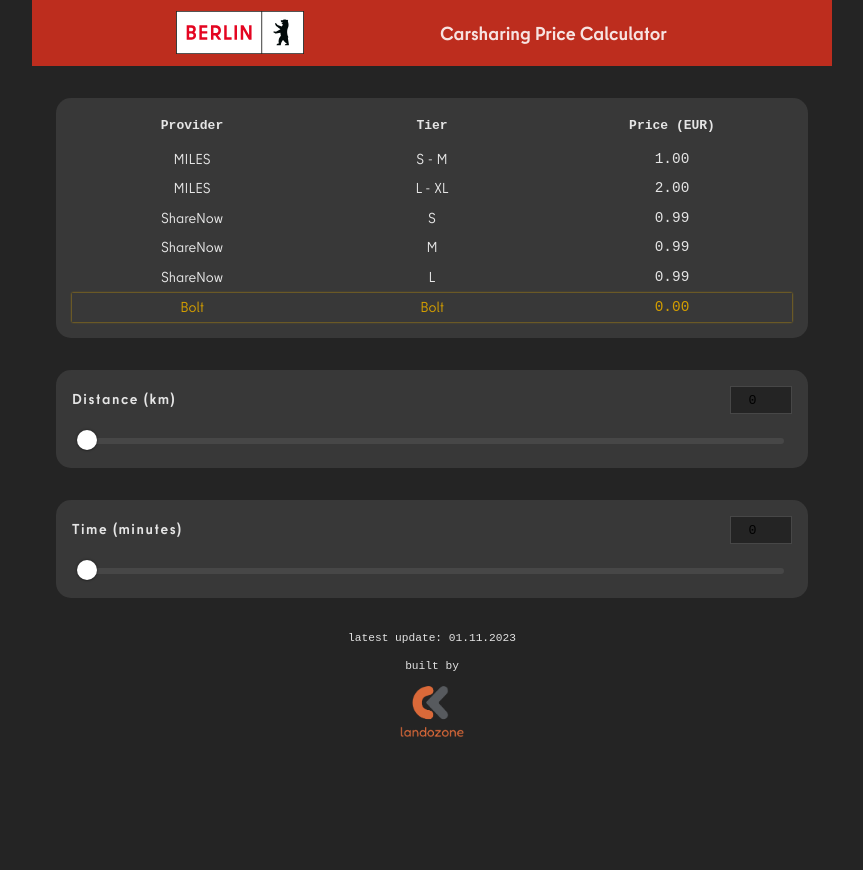
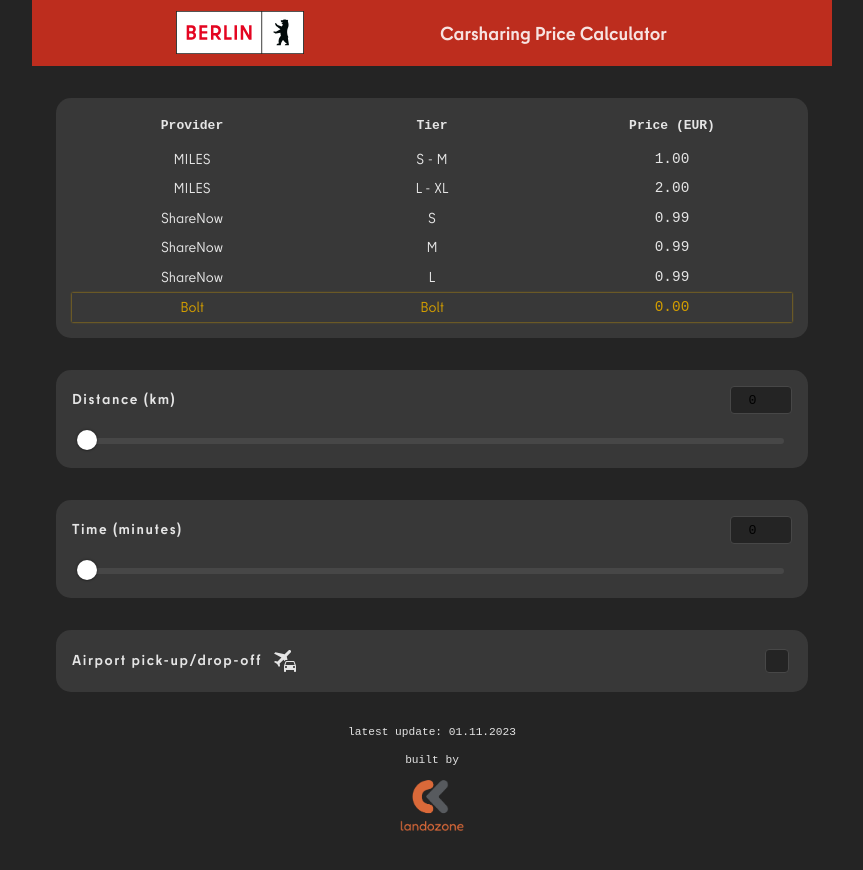
Before and after one commit to brunosj/berlin-carsharing, a Svelte app: page / in a window 1280 px wide. Shown: the whole page, without its empty margins (208-1071 px from the left). Before the commit the page ends 800 px from the top, so only its background shows below. Built offline with nearby package versions, Linux system fonts and the light colour scheme.

Commit message:
added airport checkbox

```diff
--- a/src/App.svelte
+++ b/src/App.svelte
@@ -1,6 +1,7 @@
 <script lang="ts">
   import berlinLogo from './assets/berlin-logo.svg';
   import landozoneLogo from './assets/lz_logo_name.png';
+  import MdiPlaneCar from './assets/MdiPlaneCar.svelte';
   import { carsharingData } from './data/data';
   import { onMount } from 'svelte';
   import Range from './components/Range.svelte';
@@ -41,6 +42,7 @@
 
   let distance = 0;
   let time = 0;
+  let airport = false;
 
   let prices = {};
   let minPriceProvider = null;
@@ -56,11 +58,28 @@
         const pricePerMinute = carsharingData[provider][tier].pricePerMinute;
         const pricePerKm = carsharingData[provider][tier].pricePerKm;
         const unlockFee = carsharingData[provider][tier].unlockFee;
+        const airportFee = carsharingData[provider][tier].airportFee;
         prices[provider] = prices[provider] || {};
+
+        if (provider === 'Bolt' && airport) {
+          prices[provider][tier] = 'N/A';
+        } else {
           prices[provider][tier] =
-          pricePerMinute * time + pricePerKm * distance + unlockFee;
+            pricePerMinute * time +
+            pricePerKm * distance +
+            unlockFee +
+            (airport ? airportFee : 0);
+        }
 
         const price = prices[provider][tier];
+
+        if (price === 'N/A') {
+          continue;
+        }
+
+        if (provider === 'Bolt' && airport) {
+          continue;
+        }
 
         if (price < lowestPrice) {
           lowestPrice = price;
@@ -71,7 +90,6 @@
       }
     }
   }
-
   function updateDistanceFromInput(event) {
     distance = parseFloat(event.target.value);
   }
@@ -82,7 +100,8 @@
 </script>
 
 <header>
-  <div class="title">
+  {#if ready}
+    <div class="title" in:fade={{ duration: 700 }}>
       <img
         src={berlinLogo}
         class="logo"
@@ -92,6 +111,7 @@
 
       <h3>Carsharing Price Calculator</h3>
     </div>
+  {/if}
 </header>
 
 <main>
@@ -126,8 +146,10 @@
                   tier === minPriceTier}
                 style="font-family:monospace;"
               >
-                {prices[provider][tier].toFixed(2)}</td
-              >
+                {airport && provider === 'Bolt'
+                  ? 'N/A'
+                  : prices[provider][tier].toFixed(2)}
+              </td>
             </tr>
           {/each}
         {/each}
@@ -175,6 +197,24 @@
         </div>
         <div class="range-container">
           <Range bind:value={time} id="basic-slider" max={60} />
+        </div>
+      </div>
+
+      <div class="control" in:fly={{ y: 600, duration: 700, easing: sineIn }}>
+        <div class="parameter">
+          <div class="airport">
+            <label for="airportInput" class="labelText"
+              >Airport pick-up/drop-off</label
+            >
+            <MdiPlaneCar />
+          </div>
+
+          <input
+            type="checkbox"
+            id="airportCheckbox"
+            bind:checked={airport}
+            style="text-align: center; font-family:monospace;"
+          />
         </div>
       </div>
     </div>
@@ -261,6 +301,13 @@
     letter-spacing: 0.1rem;
   }
 
+  .airport {
+    display: flex;
+    flex-direction: row;
+    gap: 0.7rem;
+    align-items: center;
+  }
+
   .unit {
     display: flex;
     flex-direction: row;
@@ -323,11 +370,38 @@
   input[type='number'] {
     background-color: #242424;
     border: 1px solid #474747;
+    border-radius: 4px;
   }
 
   input[type='number']::-webkit-inner-spin-button,
   input[type='number']::-webkit-outer-spin-button {
     background-color: #242424;
     border: 1px solid #474747;
+    border-radius: 4px;
+  }
+
+  input[type='checkbox'] {
+    /* Styles for the default checkbox */
+    appearance: none;
+    -webkit-appearance: none;
+    background-color: #242424;
+    width: 1.5rem;
+    height: 1.5rem;
+    border: 1px solid #474747;
+    border-radius: 4px;
+    position: relative;
+    transition: background 0.3s, border 0.3s;
+    cursor: pointer;
+  }
+
+  input[type='checkbox']:checked {
+    /* Styles for the checked checkbox */
+    background: linear-gradient(90deg, #d39e00, #bb2e23);
+    border: 1px solid #fff;
+  }
+
+  input[type='checkbox']:focus {
+    /* Styles for the checkbox when focused */
+    outline: none;
   }
 </style>
--- /dev/null
+++ b/src/assets/MdiPlaneCar.svelte
@@ -0,0 +1,11 @@
+<svg
+  xmlns="http://www.w3.org/2000/svg"
+  width="1.5em"
+  height="1.5em"
+  viewBox="0 0 24 24"
+  {...$$props}
+  ><path
+    fill="currentColor"
+    d="M21.57 12.66c-.14-.4-.52-.66-.97-.66h-7.19c-.46 0-.83.26-.98.66L11 16.77v5.51c0 .38.32.72.7.72h.62c.38 0 .68-.38.68-.76V21h8v1.24c0 .38.31.76.69.76h.61c.38 0 .7-.34.7-.72v-5.51l-1.43-4.11m-8.16.34h7.19l1.03 3h-9.25l1.03-3M13 19c-.55 0-1-.45-1-1s.45-1 1-1s1 .45 1 1s-.45 1-1 1m8 0c-.55 0-1-.45-1-1s.45-1 1-1s1 .45 1 1s-.45 1-1 1M6.66 14.53L7 17l-1.05 1.06l-1.76-3.18L1 13.11l1.06-1.08l2.5.37l3.87-3.87L1 4.62l1.42-1.41l9.19 2.12l3.89-3.89c.56-.585 1.56-.585 2.12 0c.59.59.59 1.56 0 2.12l-3.89 3.89l.82 3.55h-1.14c-.87 0-1.62.5-1.91 1.31l-.03.06l-.91-1.74l-3.9 3.9Z"
+  /></svg
+>
--- a/src/data/data.ts
+++ b/src/data/data.ts
@@ -4,11 +4,13 @@
       pricePerMinute: 0,
       pricePerKm: 0.98,
       unlockFee: 1.0,
+      airportFee: 5.0,
     },
     'L - XL': {
       pricePerMinute: 0,
       pricePerKm: 1.29,
       unlockFee: 2.0,
+      airportFee: 5.0,
     },
   },
   ShareNow: {
@@ -16,16 +18,19 @@
       pricePerMinute: 0.32,
       pricePerKm: 0,
       unlockFee: 0.99,
+      airportFee: 7.99,
     },
     M: {
       pricePerMinute: 0.37,
       pricePerKm: 0,
       unlockFee: 0.99,
+      airportFee: 7.99,
     },
     L: {
       pricePerMinute: 0.43,
       pricePerKm: 0,
       unlockFee: 0.99,
+      airportFee: 7.99,
     },
   },
   Bolt: {
@@ -33,6 +38,7 @@
       pricePerMinute: 0.15,
       pricePerKm: 0.25,
       unlockFee: 0,
+      airportFee: 0,
     },
   },
 };
```
Lines whose indentation alone changed are shown as unchanged.
